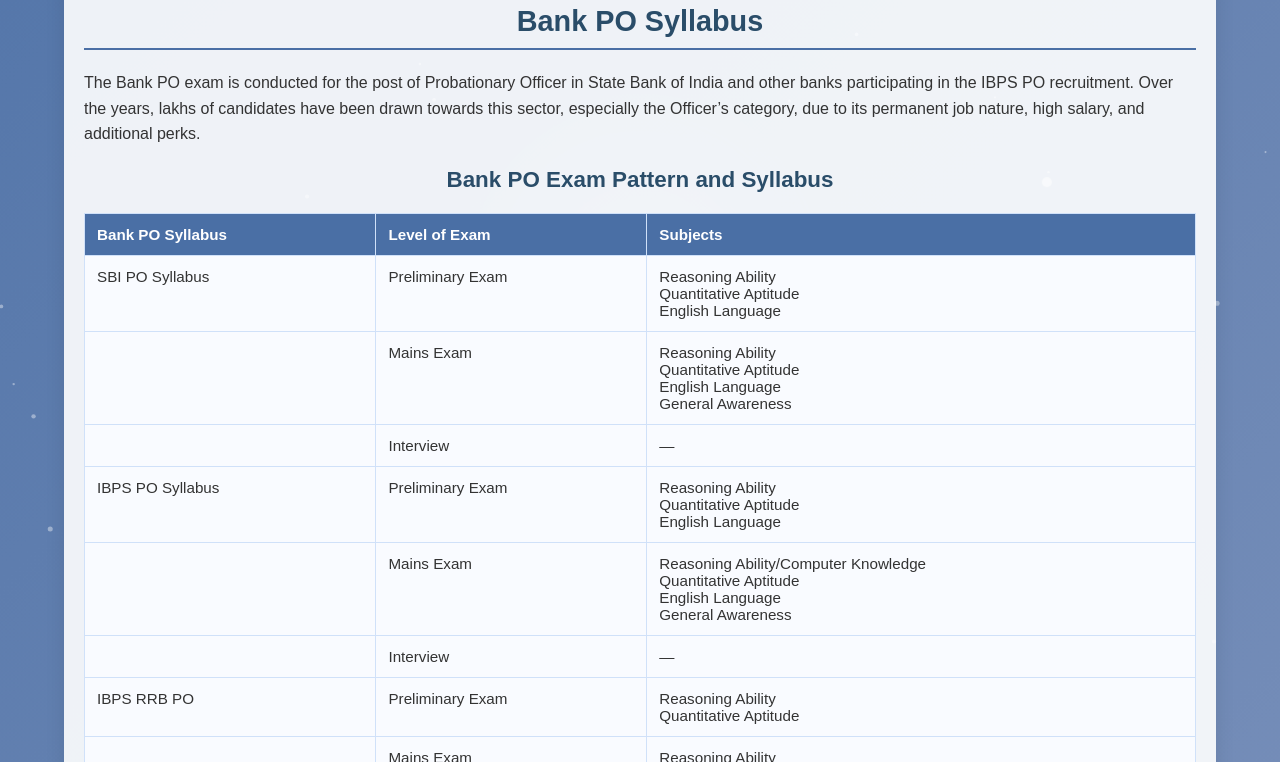
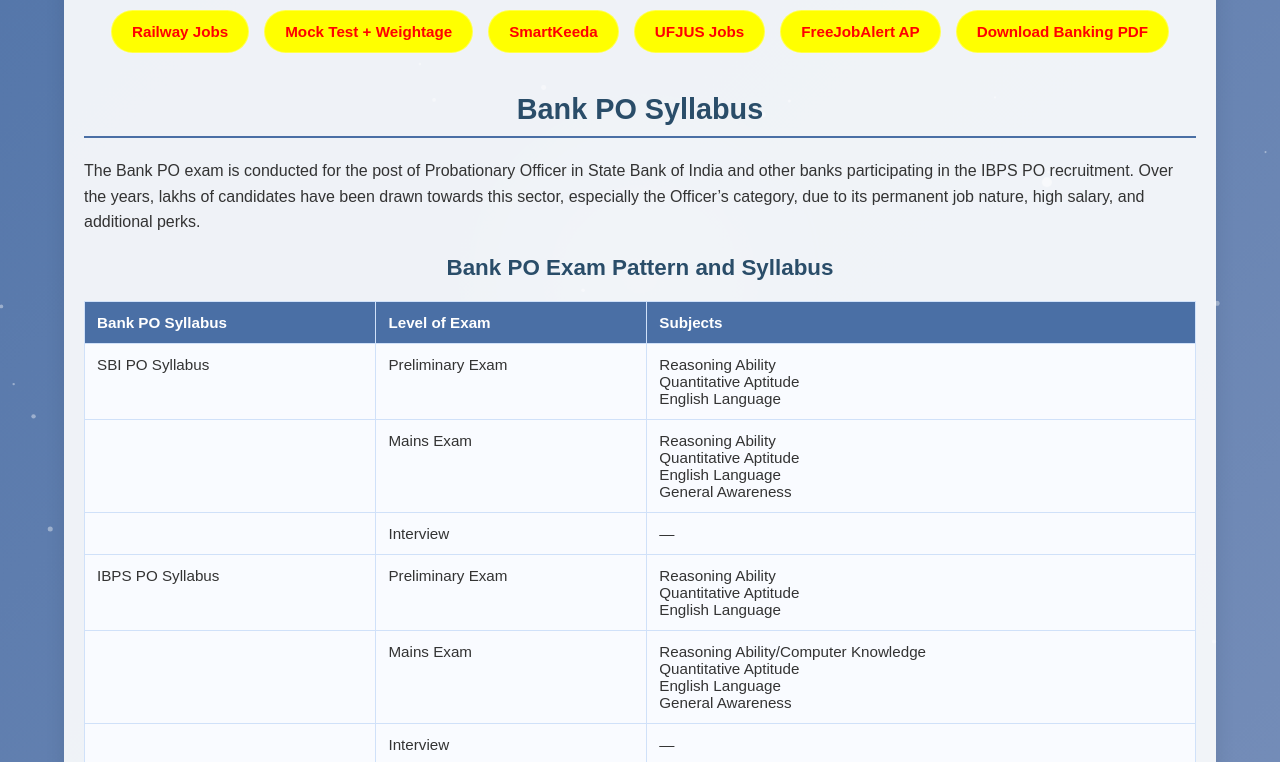
Before and after one commit to lbrce507/Banking-website, a plain HTML site: page index.html in a window 1280 px wide. Shown: the part 125-887 px from the top of the page. Drawn offline with Linux system fonts and the light colour scheme.

Commit message:
Update index.html

```diff
--- a/index.html
+++ b/index.html
@@ -256,6 +256,56 @@
                 font-size: clamp(0.85em, 2.5vw, 1em);
             }
         }
+
+
+
+
+
+
+
+
+
+
+
+        .top-buttons {
+    display: flex;
+    flex-wrap: wrap;
+    justify-content: center;
+    gap: 15px;
+    margin: 25px 0 40px 0;
+}
+
+.top-buttons a {
+    padding: 12px 20px;
+    background: yellow;
+    color: red;
+    border: 1px solid rgba(255, 255, 255, 0.3);
+    border-radius: 30px;
+    text-decoration: none;
+    font-weight: bold;
+    font-size: 0.95em;
+    box-shadow: 0 0 10px rgba(255, 255, 255, 0.15);
+    transition: all 0.3s ease;
+    backdrop-filter: blur(5px);
+}
+
+.top-buttons a:hover {
+    background: rgba(255, 255, 255, 0.25);
+    color: #2a4d69;
+    box-shadow: 0 0 15px rgba(255, 255, 255, 0.4), 0 0 25px rgba(255, 255, 255, 0.2);
+    transform: scale(1.05);
+}
+
+
+
+
+
+
+
+
+
+
+
     </style>
 </head>
 <body>
@@ -268,6 +318,42 @@
 
     <div class="syllabus-container">
         <h1>2025 Banking Exam Syllabus</h1>
+
+
+
+
+
+
+
+
+
+
+
+
+
+
+<div class="top-buttons">
+  <a href="https://www.notopedia.com/sarkari-job-exams/Railways/5/32/200312?utm_source=chatgpt.com" target="_blank">Railway Jobs</a>
+  <a href="https://guidely.in/blog/sbi-po-topic-wise-weightage" target="_blank">Mock Test + Weightage</a>
+  <a href="https://www.smartkeeda.com/" target="_blank">SmartKeeda</a>
+  <a href="https://www.ufjus.com/category/all-govt-jobs/" target="_blank">UFJUS Jobs</a>
+  <a href="https://www.freejobalert.com/ap-government-jobs/" target="_blank">FreeJobAlert AP</a>
+  <a href="https://drive.google.com/uc?export=download&id=1IrX0iZCBss74ml1M8e6Obt7aAyhrgTUE" target="_blank">Download Banking PDF</a>
+</div>
+
+
+
+
+
+
+
+
+
+
+
+
+
+
 
         <!-- Bank PO Syllabus -->
         <h2>Bank PO Syllabus</h2>
```
